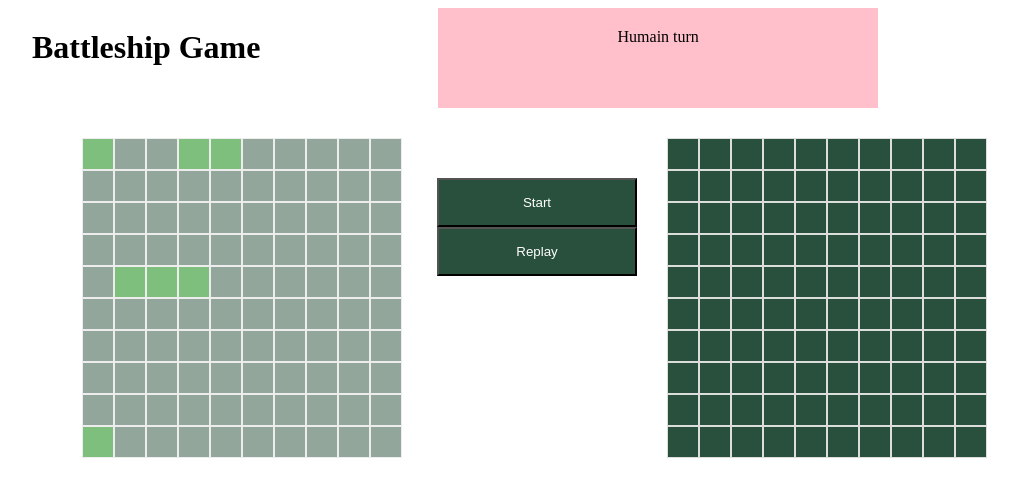
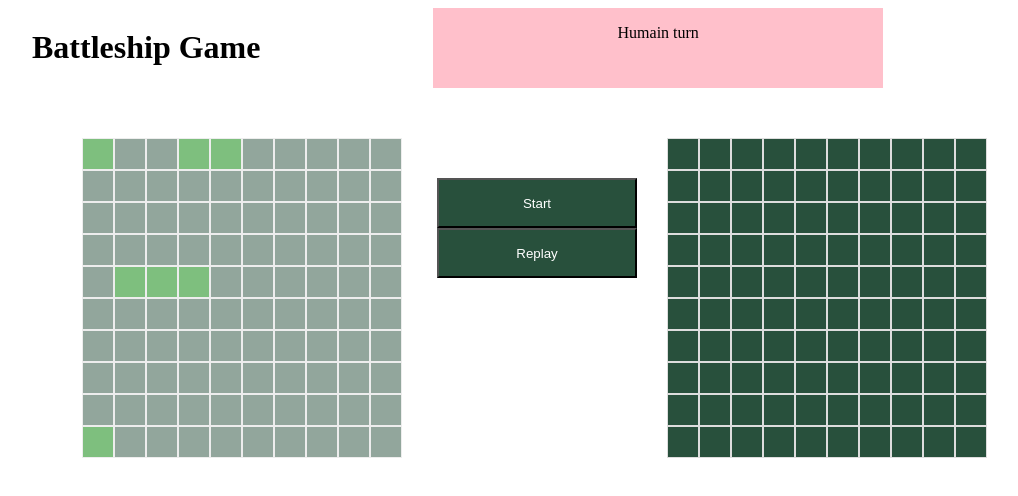
Before and after one commit to zinagithub/battleship, a website built with webpack: page dist/index.html in a window 1280 px wide. Both pictures are taken after a click on the button "Start". Shown: the top 496 px of the page, without its empty margins (104-1122 px from the left). Built offline with nearby package versions, Linux system fonts and the light colour scheme.

Commit message:
css modifications

```diff
--- a/src/game/game.js
+++ b/src/game/game.js
@@ -60,8 +60,9 @@ export default function Game(player1, player2){
 
 
 function displayMsg(message, turn){
-    const msg = document.getElementById('messag');
-    msg.innerHTML = message;
+    let msg = document.getElementById('messag');
+    let para = msg.getElementsByTagName('p');
+    para[0].innerHTML = message;
     let grid1 = document.querySelector("#board1-container");
     let grid2 = document.querySelector("#board2-container");
     if (turn == 1){
--- a/src/style.css
+++ b/src/style.css
@@ -15,9 +15,10 @@ header {
 .msgClass {
 	background: pink;
 	margin : 0 auto;
-	padding: 20px;
+	/*padding: 15px;*/
 	text-align: center;
-	width : 400px;
+	height: 80px;
+	width : 450px;
 }
 .container1 {
   height: 550px;
@@ -30,6 +31,7 @@ header {
 }
 
 .board1, .board2 {
+  background: rgb(40,80,60);
   background: rgba(40,80,60,1);
   background-size: cover;
   overflow: hidden;
@@ -61,12 +63,14 @@ header {
 	width : 260px;
 }
 .replay, .start {
-	background: rgba(40,80,60,1);
+	background: rgb(40,80,60);
+    background: rgba(40,80,60,1);
 	color : white;
+	height: 50px;
 	left : 30px;
 	margin : 0 auto;
 	opacity: 1;
-	padding: 15px;
+	/*padding: 15px;*/
 	position : relative;
 	width :200px;
 }
```
Also changed, not shown: dist/index.html.
